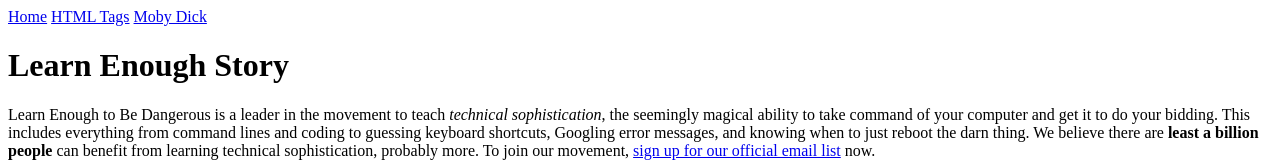
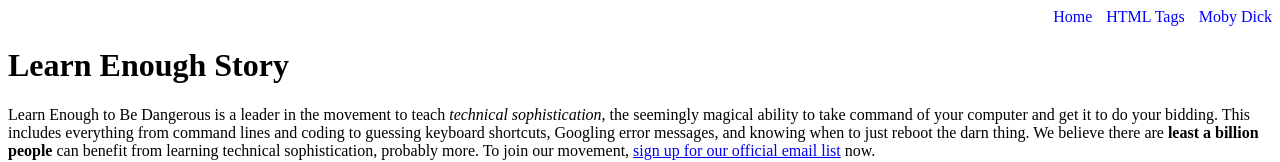
Before and after one commit to zkivenas/sample_website, a plain HTML site: page index.html in a window 1280 px wide. Shown: the top 162 px of the page. Drawn offline with Linux system fonts and the light colour scheme.

Commit message:
Fix typos

```diff
--- a/css/main.css
+++ b/css/main.css
@@ -0,0 +1,13 @@
+.nav-menu {
+  text-align: right;
+}
+.nav-spacing {
+  margin: 0 0 0 10px;
+}
+.nav-style {
+  text-decoration: none;
+  color: blue;
+}
+.twitter-image-link {
+  text-decoration: none;
+}
--- a/index.html
+++ b/index.html
@@ -8,9 +8,9 @@
   <body>
 
     <div id="main-nav" class="nav-menu">
-      <a href="index.html">Home</a>
-      <a href="tags.html" class="nav-spacing">HTML Tags</a>
-      <a href="moby_dick.html" calss="nav-spacing">Moby Dick</a>
+      <a href="index.html" class="nav-style">Home</a>
+      <a href="tags.html" class="nav-spacing nav-style">HTML Tags</a>
+      <a href="moby_dick.html" class="nav-spacing nav-style">Moby Dick</a>
     </div>
 
     <h1>Learn Enough Story</h1>
@@ -20,7 +20,7 @@
       </p>
 
       <p>
-        <a href="https://twitter.com/learnenough" target="_blank" rel="noopener" style="text-decoration: none;">
+        <a href="https://twitter.com/learnenough" target="_blank" rel="noopener" class="twitter-image-link">
           <img src="images/samll_twitter_logo.png" alt="Small twitter logo">
         </a>
         <br>
```
